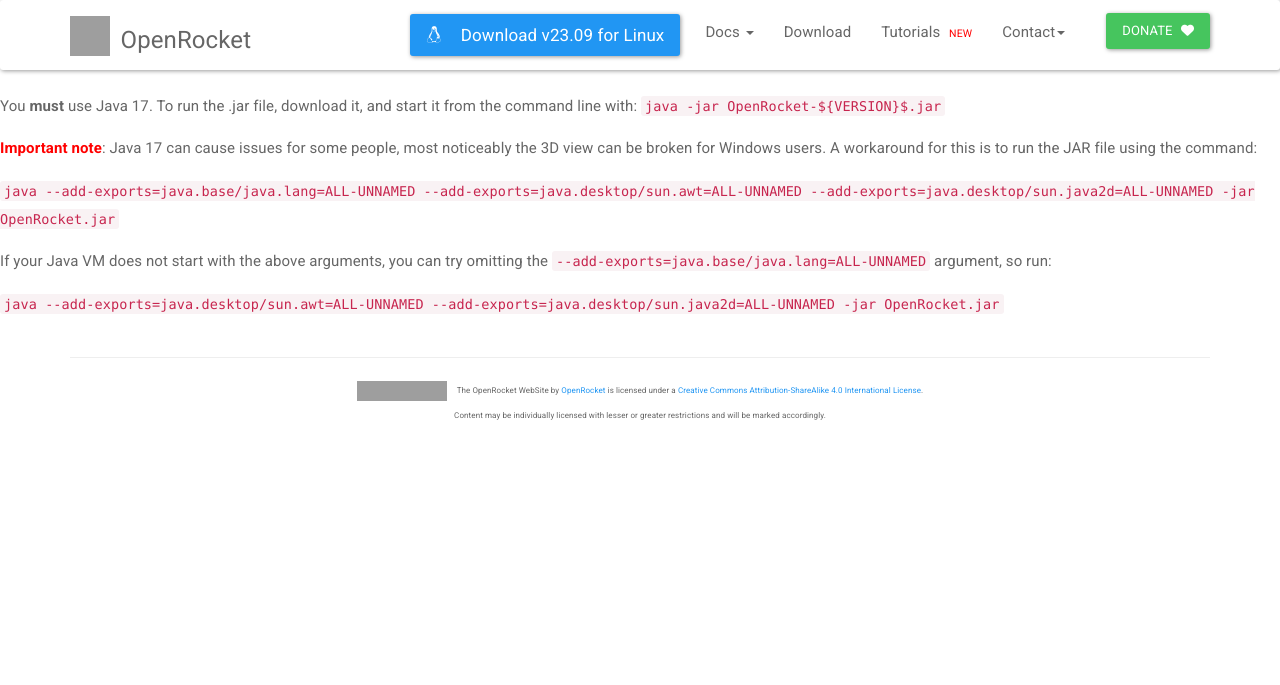
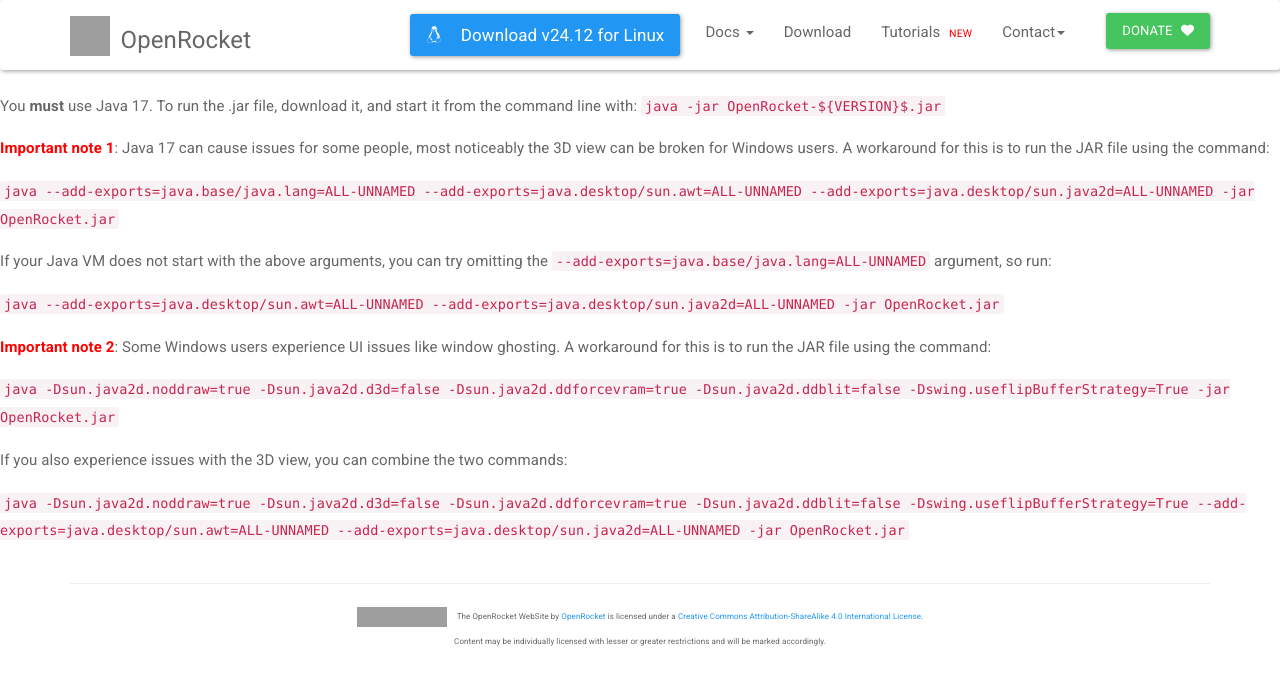
Before and after one commit to openrocket/openrocket.github.io, a Jekyll site: the page built from downloads/instructions/JAR_new.md, in a window 1280 px wide. Shown: the top 685 px of the page. Built offline with Jekyll 4.4.1, drawn with Linux system fonts in a browser that asks for light colours; nearby versions of some CDN libraries; our own code applies the rules of GitHub Pages for plain Markdown files; grey boxes are pictures that could not be loaded.

```diff
--- a/_config.yml
+++ b/_config.yml
@@ -8,7 +8,7 @@ description: > # this means to ignore newlines until "baseurl:"
 baseurl: "" # the subpath of your site, e.g. /blog/
 url: "https://openrocket.info" # the base hostname & protocol for your site
 github_username:  openrocket
-current_version: 23.09
+current_version: 24.12
 defaults:
   -
     scope:
--- a/downloads/instructions/JAR_new.md
+++ b/downloads/instructions/JAR_new.md
@@ -7,7 +7,7 @@
 
 You **must** use Java 17. To run the .jar file, download it, and start it from the command line with: `java -jar OpenRocket-${VERSION}$.jar`
 
-<b style="color: red">Important note</b>: Java 17 can cause issues for some people, most noticeably the 3D view can be
+<b style="color: red">Important note 1</b>: Java 17 can cause issues for some people, most noticeably the 3D view can be
 broken for Windows users. A workaround for this is to run the JAR file using the command:
 
 `java --add-exports=java.base/java.lang=ALL-UNNAMED --add-exports=java.desktop/sun.awt=ALL-UNNAMED --add-exports=java.desktop/sun.java2d=ALL-UNNAMED -jar OpenRocket.jar`
@@ -15,3 +15,11 @@ broken for Windows users. A workaround for this is to run the JAR file using the
 If your Java VM does not start with the above arguments, you can try omitting the `--add-exports=java.base/java.lang=ALL-UNNAMED` argument, so run:
 
 `java --add-exports=java.desktop/sun.awt=ALL-UNNAMED --add-exports=java.desktop/sun.java2d=ALL-UNNAMED -jar OpenRocket.jar`
+
+<b style="color: red">Important note 2</b>: Some Windows users experience UI issues like window ghosting. A workaround for this is to run the JAR file using the command:
+
+`java -Dsun.java2d.noddraw=true -Dsun.java2d.d3d=false -Dsun.java2d.ddforcevram=true -Dsun.java2d.ddblit=false -Dswing.useflipBufferStrategy=True -jar OpenRocket.jar`
+
+If you also experience issues with the 3D view, you can combine the two commands:
+
+`java -Dsun.java2d.noddraw=true -Dsun.java2d.d3d=false -Dsun.java2d.ddforcevram=true -Dsun.java2d.ddblit=false -Dswing.useflipBufferStrategy=True --add-exports=java.desktop/sun.awt=ALL-UNNAMED --add-exports=java.desktop/sun.java2d=ALL-UNNAMED -jar OpenRocket.jar`
```
Also changed, not shown: _includes/ReleaseNotes.md (+10 -0 lines), _whats-new/wn-24.12.md (added, +5 -0 lines), assets/downloads_config.json (+18 -0 lines), js/fill_downloads.js (+10 -4 lines).
